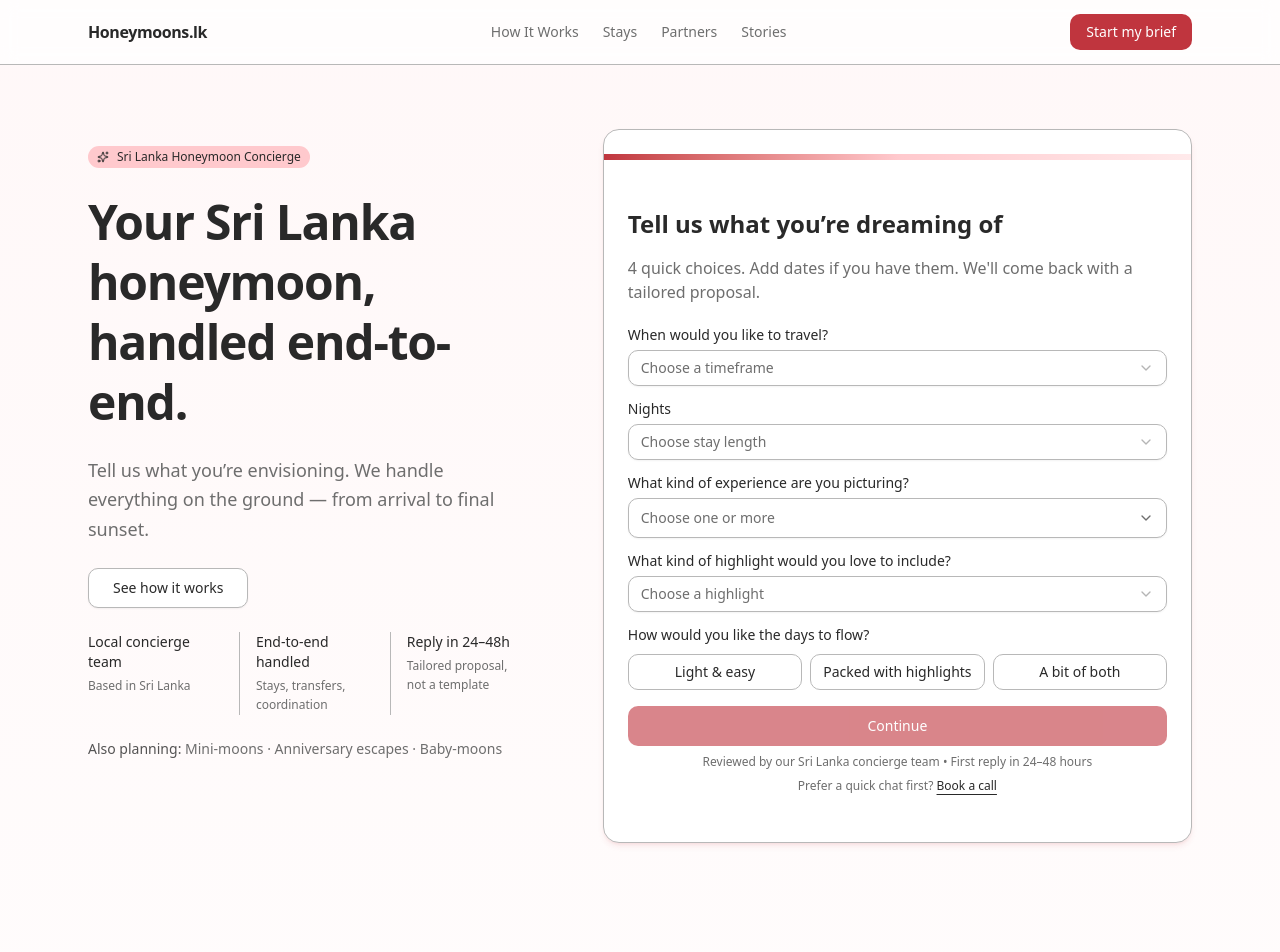
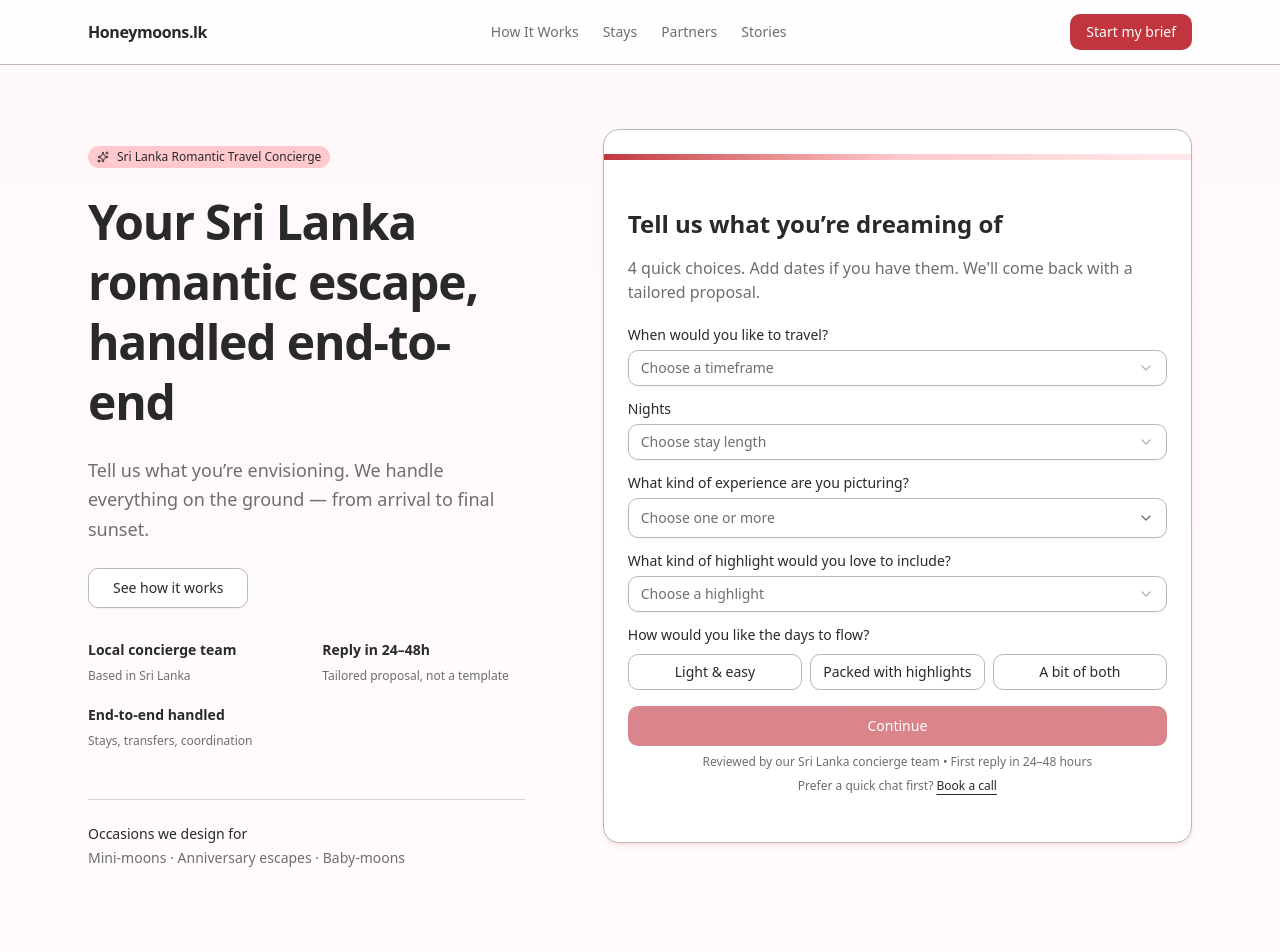
Before and after one commit to honeymoons-lk/hmx-planner, a Next.js app: page / in a window 1280 px wide. Shown: the top 952 px of the page. Built offline with nearby package versions, Linux system fonts and the light colour scheme.

Commit message:
Reorder hero left column

```diff
--- a/app/page.tsx
+++ b/app/page.tsx
@@ -82,8 +82,8 @@ const content = {
     ],
   },
   hero: {
-    kicker: "Sri Lanka Honeymoon Concierge",
-    heading: "Your Sri Lanka honeymoon, handled end-to-end.",
+    kicker: "Sri Lanka Romantic Travel Concierge",
+    heading: "Your Sri Lanka romantic escape, handled end-to-end",
     subcopy:
       "Tell us what you’re envisioning. We handle everything on the ground — from arrival to final sunset.",
     trustGrid: [
@@ -123,7 +123,7 @@ const content = {
 
     ],
     secondaryStrip: {
-      label: "Also planning:",
+      label: "Occasions we design for",
       items: ["Mini-moons", "Anniversary escapes", "Baby-moons"],
     },
   },
@@ -396,23 +396,32 @@ export default function HomePage() {
             </Button>
           </div>
 
-          <div className="mt-6 grid gap-4 text-sm sm:grid-cols-3">
-            {content.hero.trustGrid.map((item, index) => (
-              <div
-                key={item.title}
-                className={`space-y-1 ${index > 0 ? "sm:border-l sm:border-border sm:pl-4" : ""}`}
-              >
-                <p className="font-medium text-foreground">{item.title}</p>
+          <div className="mt-8 grid gap-x-8 gap-y-6 text-sm sm:grid-cols-2">
+            <div className="space-y-5">
+              {content.hero.trustGrid.slice(0, 2).map((item) => (
+                <div key={item.title} className="space-y-1.5">
+                  <p className="font-semibold text-foreground">{item.title}</p>
                   <p className="text-xs leading-relaxed text-muted-foreground">{item.desc}</p>
                 </div>
               ))}
             </div>
+            <div className="space-y-1.5">
+              <p className="font-semibold text-foreground">{content.hero.trustGrid[2].title}</p>
+              <p className="text-xs leading-relaxed text-muted-foreground">
+                {content.hero.trustGrid[2].desc}
+              </p>
+            </div>
+          </div>
 
-          <p className="mt-5 text-sm text-muted-foreground">
-            <span className="font-medium text-foreground/80">{content.hero.secondaryStrip.label}</span>{" "}
+          <div className="mt-12 border-t border-border/60 pt-6">
+            <p className="text-sm">
+              <span className="font-medium text-foreground">{content.hero.secondaryStrip.label}</span>
+            </p>
+            <p className="mt-1 text-sm text-muted-foreground">
               {content.hero.secondaryStrip.items[0]} · {content.hero.secondaryStrip.items[1]} ·{" "}
               {content.hero.secondaryStrip.items[2]}
             </p>
+          </div>
         </div>
 
         <Card
```
Lines whose indentation alone changed are shown as unchanged.
